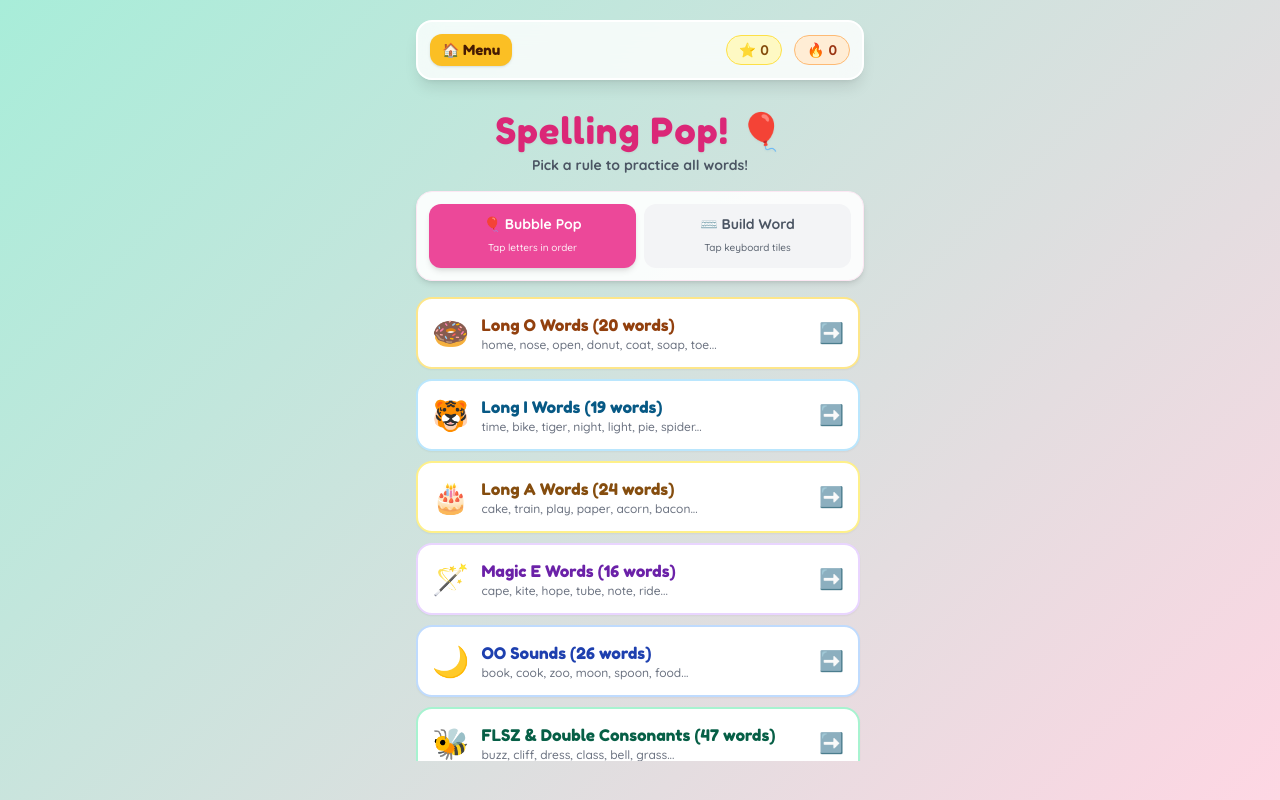
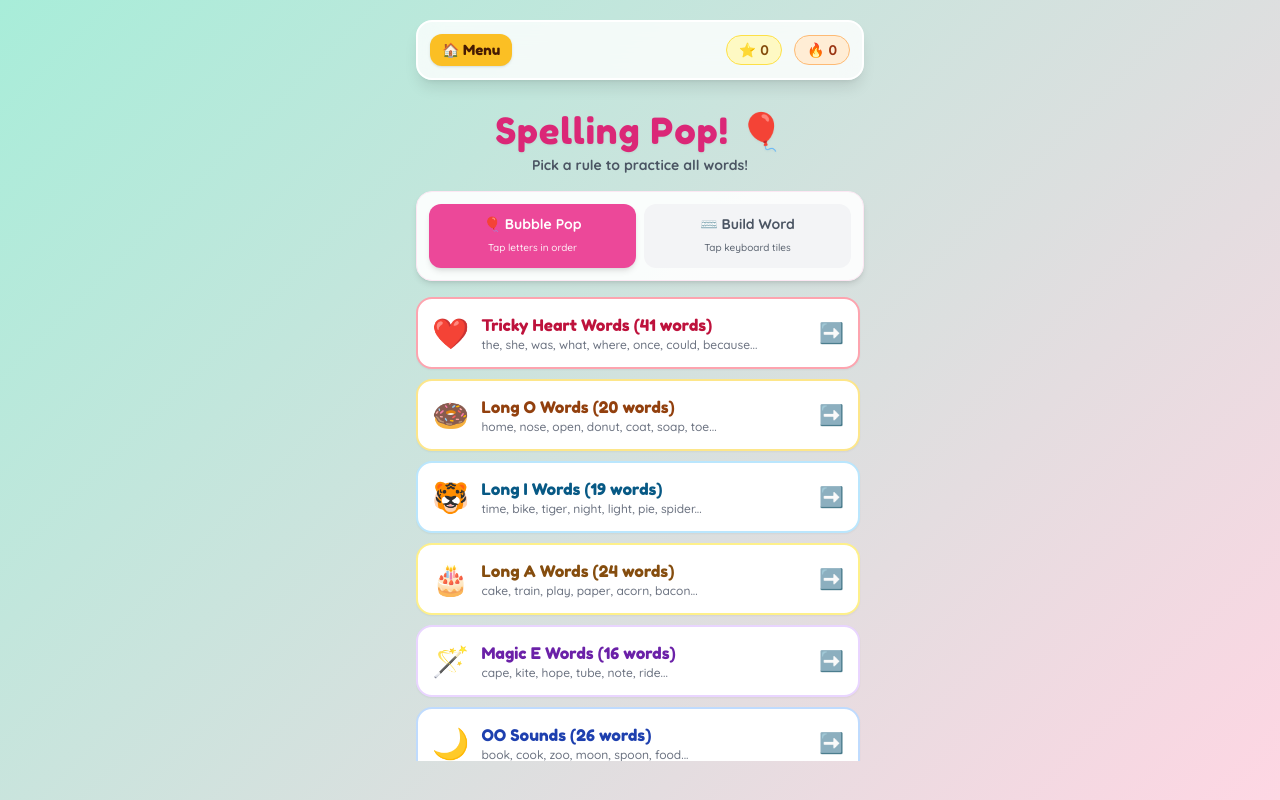
Before and after one commit to kmiller621/spelling-pop, a plain HTML site: page index.html in a window 1280 px wide. Drawn offline with nearby package versions, Linux system fonts and the light colour scheme.

Commit message:
adds new tricky heart words

```diff
--- a/index.html
+++ b/index.html
@@ -139,6 +139,17 @@
 
             <!-- Category Grid -->
             <div class="grid grid-cols-1 gap-2.5 max-h-[58vh] overflow-y-auto pr-1">
+                <button onclick="selectCategory('heartWords')" class="bg-white hover:bg-rose-50 border-2 border-rose-300 p-3.5 rounded-2xl shadow-sm flex items-center justify-between active:scale-98 transition">
+                    <div class="flex items-center gap-3">
+                        <span class="text-3xl">❤️</span>
+                        <div class="text-left">
+                            <h3 class="font-bubble text-rose-700 text-base">Tricky Heart Words (41 words)</h3>
+                            <p class="text-xs text-gray-500">the, she, was, what, where, once, could, because...</p>
+                        </div>
+                    </div>
+                    <span class="text-xl">➡️</span>
+                </button>
+
                 <button onclick="selectCategory('longO')" class="bg-white hover:bg-amber-50 border-2 border-amber-200 p-3.5 rounded-2xl shadow-sm flex items-center justify-between active:scale-98 transition">
                     <div class="flex items-center gap-3">
                         <span class="text-3xl">🍩</span>
@@ -269,6 +280,7 @@
 
             <!-- Scrollable Horizontal Quick-Category Switcher -->
             <div id="quickCategoryBar" class="w-full flex items-center gap-1.5 overflow-x-auto pb-2 mb-2 no-scrollbar">
+                <button onclick="selectCategory('heartWords')" data-cat="heartWords" class="cat-pill shrink-0 px-3 py-1.5 rounded-full text-xs font-bold bg-white/80 text-gray-700 border border-white shadow-sm transition">❤️ Heart Words</button>
                 <button onclick="selectCategory('longO')" data-cat="longO" class="cat-pill shrink-0 px-3 py-1.5 rounded-full text-xs font-bold bg-white/80 text-gray-700 border border-white shadow-sm transition">🍩 Long O</button>
                 <button onclick="selectCategory('longI')" data-cat="longI" class="cat-pill shrink-0 px-3 py-1.5 rounded-full text-xs font-bold bg-white/80 text-gray-700 border border-white shadow-sm transition">🐯 Long I</button>
                 <button onclick="selectCategory('longA')" data-cat="longA" class="cat-pill shrink-0 px-3 py-1.5 rounded-full text-xs font-bold bg-white/80 text-gray-700 border border-white shadow-sm transition">🎂 Long A</button>
@@ -402,6 +414,22 @@
 
         // COMPLETE DATASETS FROM ALL SHEETS
         const WORD_DATA = {
+            heartWords: [
+                { word: 'the', emoji: '👑' }, { word: 'she', emoji: '👧' }, { word: 'he', emoji: '👦' },
+                { word: 'we', emoji: '👫' }, { word: 'be', emoji: '🐝' }, { word: 'me', emoji: '🙋‍♀️' },
+                { word: 'was', emoji: '⏳' }, { word: 'of', emoji: '📦' }, { word: 'a', emoji: '🅰️' },
+                { word: 'do', emoji: '✅' }, { word: 'to', emoji: '➡️' }, { word: 'down', emoji: '⬇️' },
+                { word: 'how', emoji: '🤔' }, { word: 'what', emoji: '❓' }, { word: 'where', emoji: '📍' },
+                { word: 'why', emoji: '🤷‍♀️' }, { word: 'from', emoji: '✉️' }, { word: 'once', emoji: '1️⃣' },
+                { word: 'one', emoji: '☝️' }, { word: 'two', emoji: '2️⃣' }, { word: 'could', emoji: '💭' },
+                { word: 'should', emoji: '🧭' }, { word: 'would', emoji: '🌟' }, { word: 'there', emoji: '👉' },
+                { word: 'said', emoji: '💬' }, { word: 'says', emoji: '🗣️' }, { word: 'word', emoji: '📝' },
+                { word: 'because', emoji: '💡' }, { word: 'you', emoji: '🫵' }, { word: 'your', emoji: '🎒' },
+                { word: 'my', emoji: '💖' }, { word: 'by', emoji: '🛤️' }, { word: 'have', emoji: '🤲' },
+                { word: 'all', emoji: '🌍' }, { word: 'who', emoji: '🦉' }, { word: 'are', emoji: '✨' },
+                { word: 'were', emoji: '🕰️' }, { word: 'some', emoji: '🍪' }, { word: 'come', emoji: '🏃‍♀️' },
+                { word: 'they', emoji: '👥' }, { word: 'their', emoji: '🏠' }
+            ],
             longO: [
                 { word: 'home', emoji: '🏠' }, { word: 'nose', emoji: '👃' }, { word: 'rope', emoji: '🪢' },
                 { word: 'cone', emoji: '🍦' }, { word: 'stone', emoji: '🪨' }, { word: 'go', emoji: '🟢' },
```
